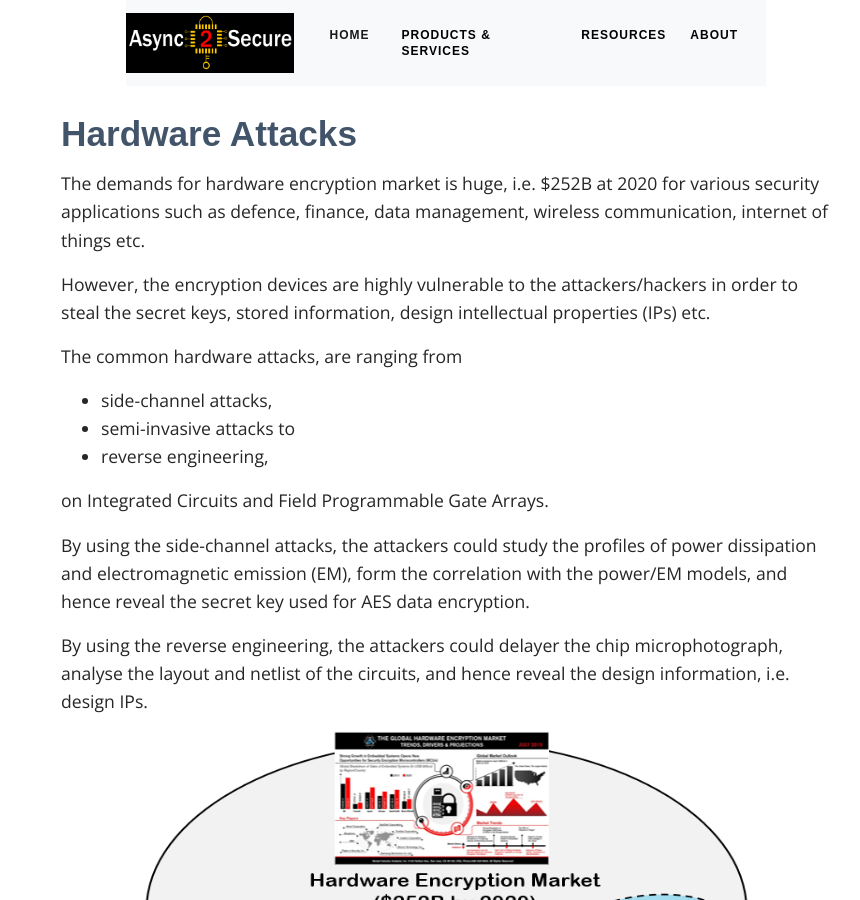
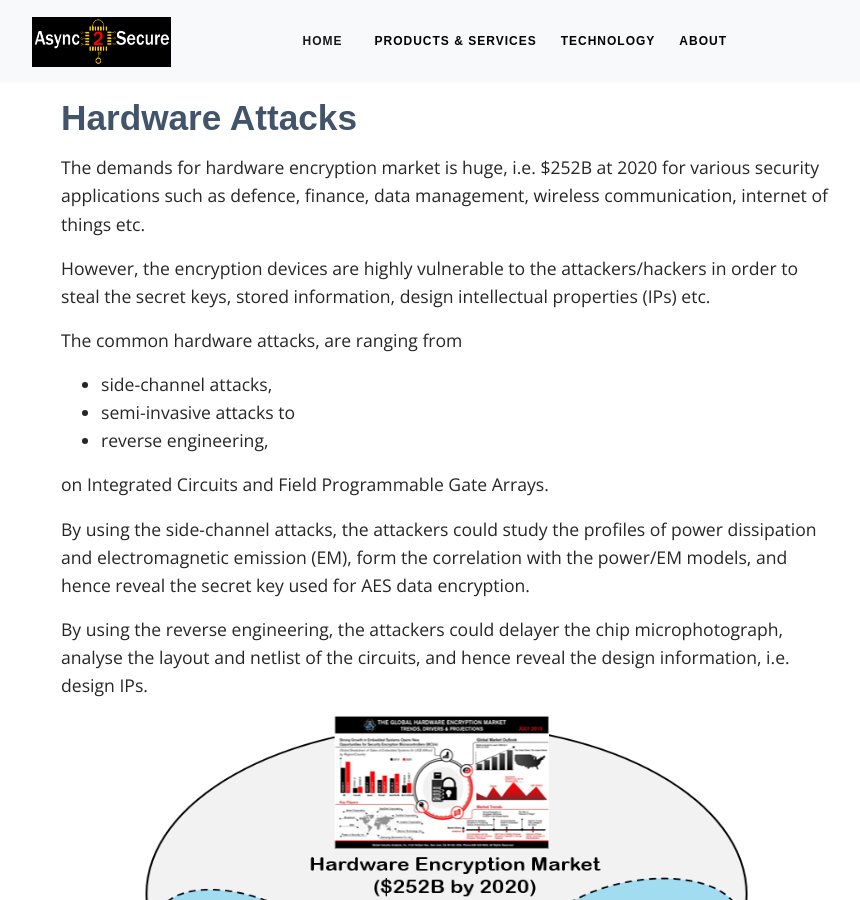
Before and after one commit to async2secure/async2secure.github.io, a Jekyll site: the page built from _pages/attack.md, in a window 1280 px wide and 900 px high. Shown: the whole window, without its empty margins (194-1054 px from the left). Built offline with Jekyll 4.4.1, drawn with Linux system fonts in a browser that asks for light colours; some web fonts are replaced.

Commit message:
redesign the header

```diff
--- a/_includes/header.html
+++ b/_includes/header.html
@@ -1,21 +1,24 @@
-<div id="app" class="container">
-  <div class="p-2">
-    <nav class="navbar fixed-top navbar-expand-sm navbar-light bg-light">
-      <button class="navbar-toggler navbar-toggler-right" type="button" data-toggle="collapse"
-        data-target="#navbarNavDropdown" aria-controls="navbarNavDropdown" aria-expanded="false"
-        aria-label="Toggle navigation">
+<div class="container">
+  <nav class="navbar navbar-expand-sm navbar-light fixed-top bg-light rounded">
+
+    <div class="col-2">
+    </div>
+
+    <div class="col-1">
+      <a class="navbar-brand" href="/">
+        <img src="/assets/home/logo_1_color2.png" style="widows: 398px;height:50px;">
+      </a>
+    </div>
+
+
+    <div class="col">
+
+      <button class="navbar-toggler" type="button" data-toggle="collapse" data-target="#navbarsExample09"
+        aria-controls="navbarsExample09" aria-expanded="false" aria-label="Toggle navigation">
         <span class="navbar-toggler-icon"></span>
       </button>
 
-      <a class="navbar-brand" href="/">
-
-        <img class="mx-auto d-block" src="/assets/home/logo_1_color2.png" style="widows: 398px;height:60px;">
-
-
-        <!-- <font size="5">Async</font>
-        <font size="7">2</font>
-        <font size="5">Secure</font> -->
-      </a>
+      <div class="collapse navbar-collapse" id="navbarsExample09">
         <ul class="navbar-nav mr-auto"></ul>
 
         <ul class="navbar-nav">
@@ -27,22 +30,25 @@
           <li class="dropdown">
             <a href="/">Products & Services</a>
             <div class="dropdown-menu">
-            <a class="dropdown-item" href="{{ site.baseurl }}{% link _pages/products/security_design_ips.md %}">Security
+              <a class="dropdown-item"
+                href="{{ site.baseurl }}{% link _pages/products/security_design_ips.md %}">Security
                 IPs</a>
               <a class="dropdown-item"
                 href="{{ site.baseurl }}{% link _pages/products/design_and_evaluation_tools.md %}">Design & Analysis
                 Tools</a>
               <a class="dropdown-item"
-              href="{{ site.baseurl }}{% link _pages/products/design_and_evaluation_services.md %}">Design Solutions</a>
+                href="{{ site.baseurl }}{% link _pages/products/design_and_evaluation_services.md %}">Design
+                Solutions</a>
 
-            <a class="dropdown-item" href="{{ site.baseurl }}{% link _pages/products/security_evaluation.md %}">Security
+              <a class="dropdown-item"
+                href="{{ site.baseurl }}{% link _pages/products/security_evaluation.md %}">Security
                 Evaluation</a>
 
             </div>
           </li>
 
           <li class="dropdown">
-          <a href="/">Resources</a>
+            <a href="/">Technology</a>
             <div class="dropdown-menu">
               <a class="dropdown-item"
                 href="{{ site.baseurl }}{% link _pages/technology/asynchronous_logic.md %}">Asynchronous-Logic</a>
@@ -59,11 +65,17 @@
             <a href="/">About</a>
             <div class="dropdown-menu">
               <a class="dropdown-item" href="{{ site.baseurl }}{% link _pages/about/leadership.md %}">Leadership</a>
-            <a class="dropdown-item" href="{{ site.baseurl }}{% link _pages/about/opportunities.md %}">Opportunities</a>
+              <a class="dropdown-item"
+                href="{{ site.baseurl }}{% link _pages/about/opportunities.md %}">Opportunities</a>
               <a class="dropdown-item" href="{{ site.baseurl }}{% link _pages/about/contact.md %}">Contact</a>
             </div>
           </li>
         </ul>
+      </div>
+    </div>
+
+    <div class="col-3">
+    </div>
+
   </nav>
 </div>
-</div>
```
Lines whose indentation alone changed are shown as unchanged.
